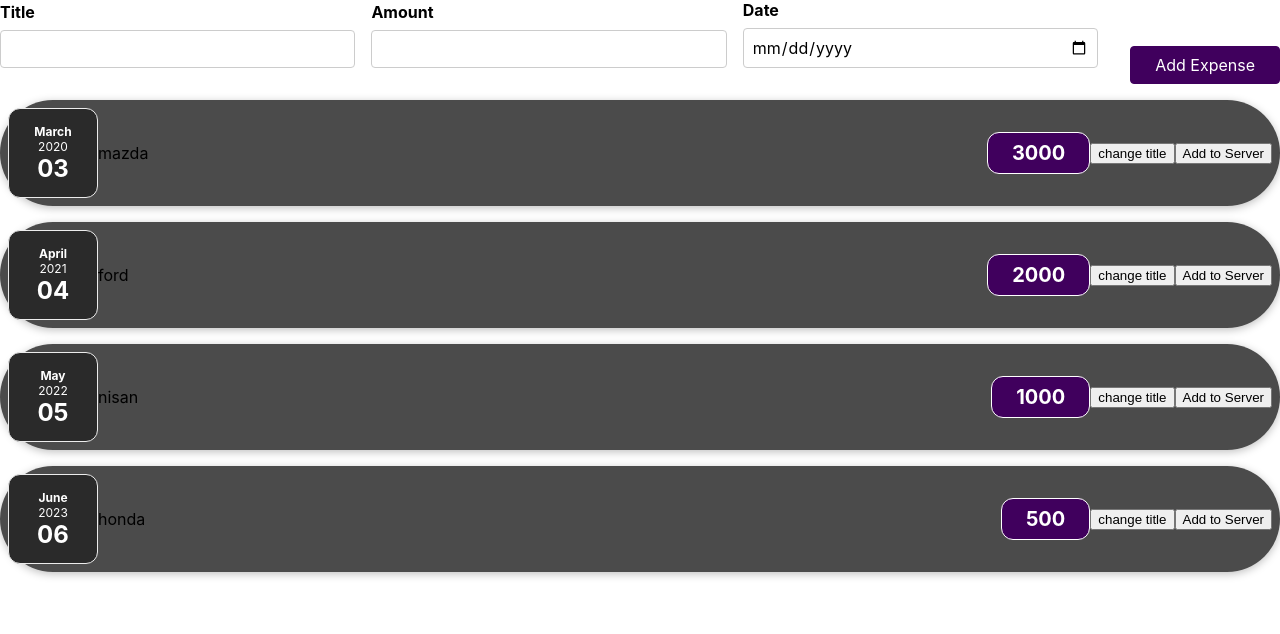
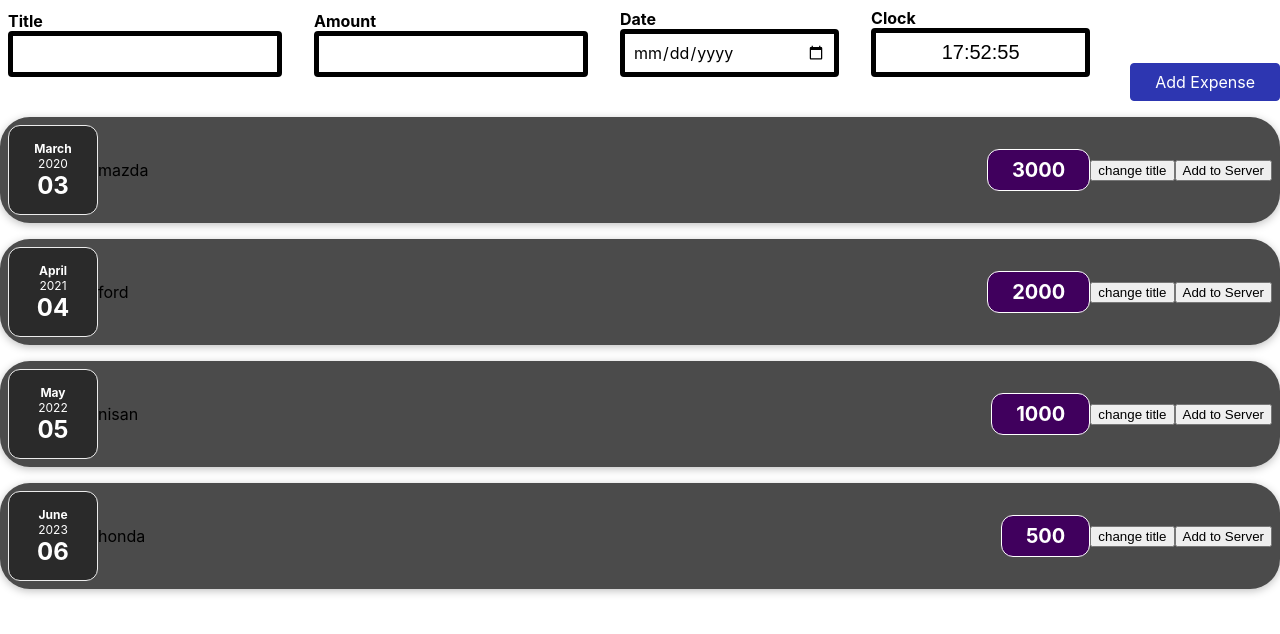
Before and after one commit to micahelv000/Android2Task2, a React (Create React App) app: page / in a window 1280 px wide. Shown: the top 634 px of the page. Built offline with nearby package versions, Linux system fonts and the light colour scheme.

Commit message:
added clock with a nice css

```diff
--- a/src/App.js
+++ b/src/App.js
@@ -14,6 +14,7 @@
     <div>
 
       <ExpensesFrom />
+
       <div>
         <Expenses items={expense} />
         </div>
--- a/src/components/Card.css
+++ b/src/components/Card.css
@@ -1,5 +1,5 @@
 .card {
 
-    border-radius: 100px;
+    border-radius: 30px;
     box-shadow: 0 10px 8px rgba (0, 0, 0, 0.25);
 }
--- /dev/null
+++ b/src/components/Clock.css
@@ -0,0 +1,11 @@
+.clock {
+    display: flex;
+    justify-content: center;
+    align-items: center;
+    font-size: 20px;
+    font-family: Arial, sans-serif;
+    color: black ;
+    box-shadow: 22 10px 8px rgba (2, 22, 222, 0.25);
+    border-radius: 100px;
+
+}
--- /dev/null
+++ b/src/components/Clock.js
@@ -0,0 +1,29 @@
+import React, { useState, useEffect } from 'react';
+import './Clock.css';
+
+const Clock = () => {
+    const [time, setTime] = useState(new Date());
+
+    useEffect(() => {
+        const timerId = setInterval(() => {
+            setTime(new Date());
+        }, 1000);
+
+        return () => clearInterval(timerId);
+    }, []);
+
+    const formatTime = (date) => {
+        const hours = String(date.getHours()).padStart(2, '0');
+        const minutes = String(date.getMinutes()).padStart(2, '0');
+        const seconds = String(date.getSeconds()).padStart(2, '0');
+        return `${hours}:${minutes}:${seconds}`;
+    };
+
+    return (
+        <div className="clock">
+            {formatTime(time)}
+        </div>
+    );
+};
+
+export default Clock;
--- a/src/components/ExpenseForm.css
+++ b/src/components/ExpenseForm.css
@@ -7,13 +7,18 @@
 
   .form-control label {
     font-weight: bold;
-    margin-bottom: 0.5rem;
+    margin-bottom: 0.5 px;
+
   }
-
-  .form-control input {
+  .form-control  {
     padding: 0.5rem;
     font: inherit;
-    border: 1px solid #ccc;
+    border-radius: 4px;
+  }
+  .form-control input, .inner-form-control {
+    padding: 0.5rem;
+    font: inherit;
+    border: 5px solid #000000;
     border-radius: 4px;
   }
 
@@ -26,8 +31,8 @@
     font: inherit;
     cursor: pointer;
     padding: 0.5rem 1.5rem;
-    border: 1px solid #40005d;
-    background-color: #40005d;
+    border: 1px solid #2d36b1;
+    background-color: #2d36b1;
     color: white;
     border-radius: 4px;
     margin-left: 1rem;
@@ -35,8 +40,8 @@
 
   .form-actions button:hover,
   .form-actions button:active {
-    background-color: #510674;
-    border-color: #510674;
+    background-color: #2d36b1;
+    border-color: #2d36b1;
   }
 
   .form-inline {
--- a/src/components/ExpenseForm.js
+++ b/src/components/ExpenseForm.js
@@ -1,5 +1,7 @@
 import "./ExpenseForm.css";
 import React, { useState } from "react";
+import Clock from './Clock';
+
 
 const ExpenseForm = () => {
   const [title, setTitle] = useState('');
@@ -60,6 +62,13 @@
                         onChange={dateChangeHandler}
                     />
                 </div>
+                <div className="form-control">
+                    <label>Clock</label>
+                    <div className="inner-form-control">
+                    <Clock/>
+                    </div>
+                </div>
+
                 <div className="form-actions">
                     <button type="submit">Add Expense</button>
                 </div>
```
